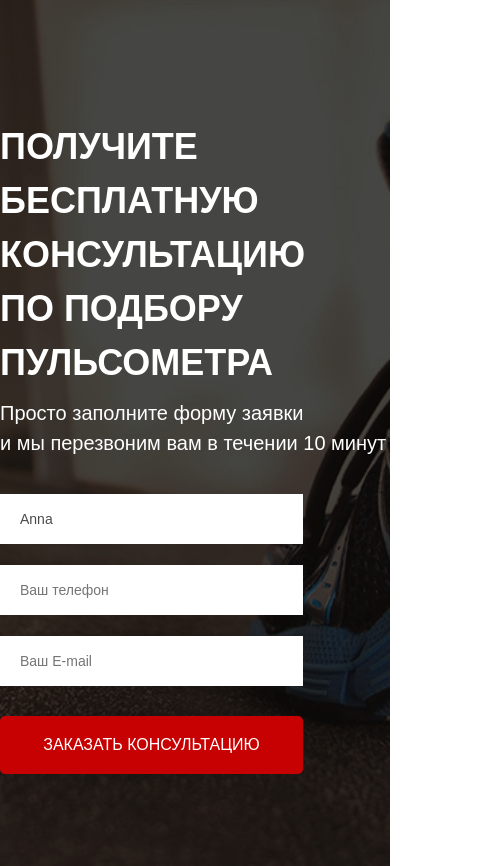
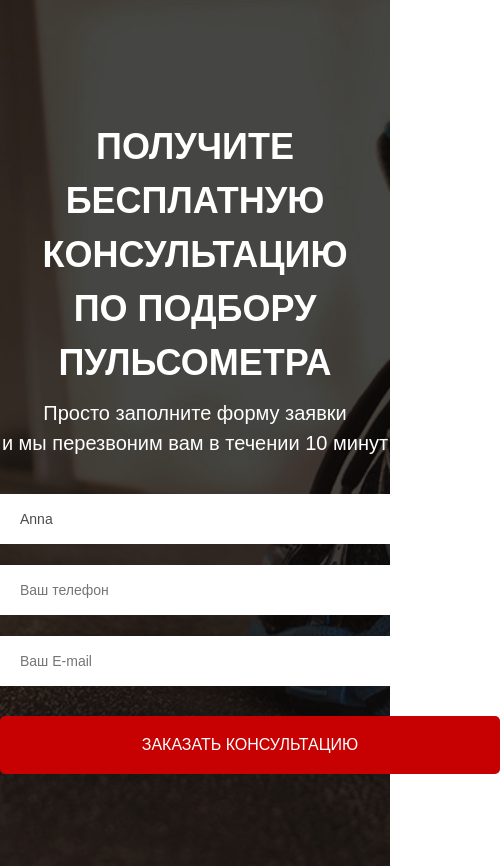
Before and after one commit to Khausta/pulsometer, a website: page src/index.html in a window 390 px wide. Shown: the part 1940-2806 px from the top of the page, 500 px wide, since content can reach past the window. Drawn offline with Linux system fonts and the light colour scheme; a web font is replaced by a local one.

Commit message:
I added adaptive for section Consultation for 767 px

```diff
--- a/src/sass/base/_media.scss
+++ b/src/sass/base/_media.scss
@@ -8,6 +8,20 @@
         .header {
             justify-content: space-around;
         }
+    }
+    .consultation {
+        .title {
+            text-align: center;
+        }
+        &__desc {
+            text-align: center;
+        }
+        .feed_form {
+            width: 500px;
+            margin: 0 auto;
+            margin-top: 36px;
+      }
+
     }
 }
 @media (max-width: 575px) {
```
Also changed, not shown: src/css/style.min.css.
